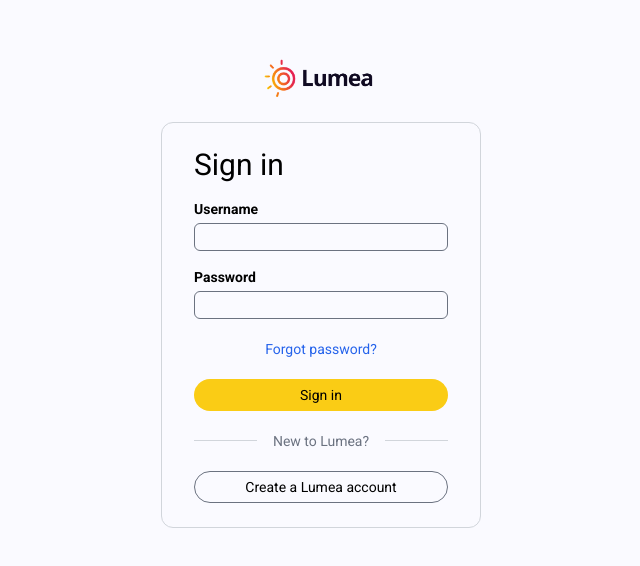
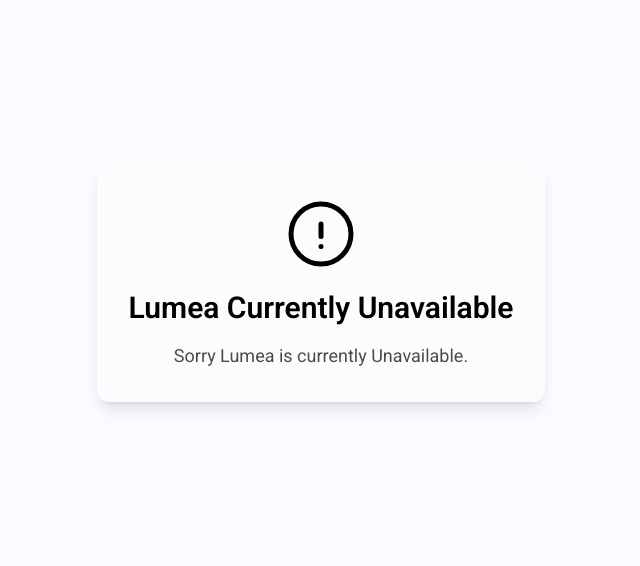
Before and after one commit to Ramykhb/Lumea, a React (Vite) app in the folder client/: page / in a window 1280 px wide. Before the commit this address led to /login. Shown: the part 118-684 px from the top of the page, without its empty margins (319-959 px from the left). Built offline with nearby package versions, Linux system fonts and the light colour scheme; no server answers.

Commit message:
Disabled site

```diff
--- a/client/src/App.jsx
+++ b/client/src/App.jsx
@@ -17,6 +17,7 @@ import ChatPage from "./pages/ChatPage.jsx";
 import NotificationsPage from "./pages/NotificationsPage.jsx";
 import api from "./api/axios.js";
 import ResetPassword from "./pages/ResetPassword.jsx";
+import UnavailablePage from "./pages/UnavailablePage.jsx";
 
 function App() {
     const [darkMode, setDarkMode] = useState(false);
@@ -57,7 +58,8 @@ function App() {
     return (
         <BrowserRouter>
             <Routes>
-                <Route
+                <Route path="/" element={<UnavailablePage />} />
+                {/* <Route
                     path="/"
                     element={
                         <ProtectedRoute onUser={handleUsername}>
@@ -270,7 +272,7 @@ function App() {
                             </ClickSpark>
                         </ProtectedRoute>
                     }
-                />
+                /> */}
                 <Route path="*" element={<Navigate to="/" replace />} />
             </Routes>
         </BrowserRouter>
--- /dev/null
+++ b/client/src/pages/UnavailablePage.jsx
@@ -0,0 +1,32 @@
+import React from "react";
+
+const UnavailablePage = (props) => {
+    return (
+        <div className="w-full h-[100vh] flex items-center justify-center bg-primary-light dark:bg-primary-dark">
+            <div className="text-center flex flex-col items-center gap-4 p-8 bg-white/40 dark:bg-black/40 rounded-xl backdrop-blur-md shadow-lg">
+                <svg
+                    xmlns="http://www.w3.org/2000/svg"
+                    className="w-20 h-20"
+                    fill="none"
+                    viewBox="0 0 24 24"
+                    strokeWidth="1.5"
+                    stroke="currentColor"
+                >
+                    <path
+                        strokeLinecap="round"
+                        strokeLinejoin="round"
+                        d="M12 9v3.75m9-.75a9 9 0 11-18 0 9 9 0 0118 0zm-9 3.75h.008v.008H12v-.008z"
+                    />
+                </svg>
+                <h1 className="text-3xl font-semibold">
+                    Lumea Currently Unavailable
+                </h1>
+                <p className="text-lg opacity-70 max-w-md">
+                    Sorry Lumea is currently Unavailable.
+                </p>
+            </div>
+        </div>
+    );
+};
+
+export default UnavailablePage;
```
